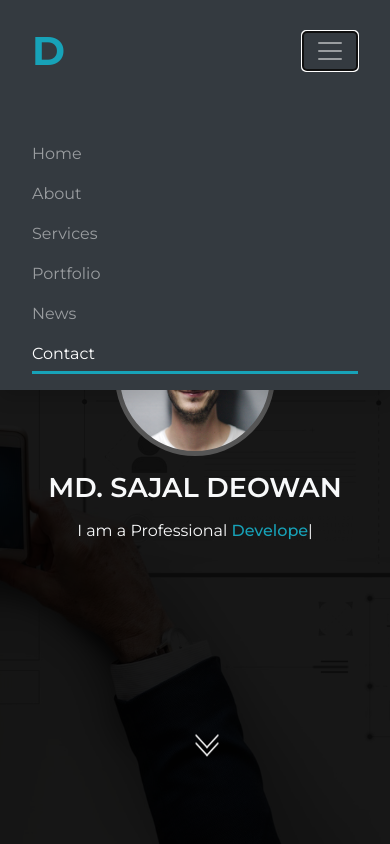
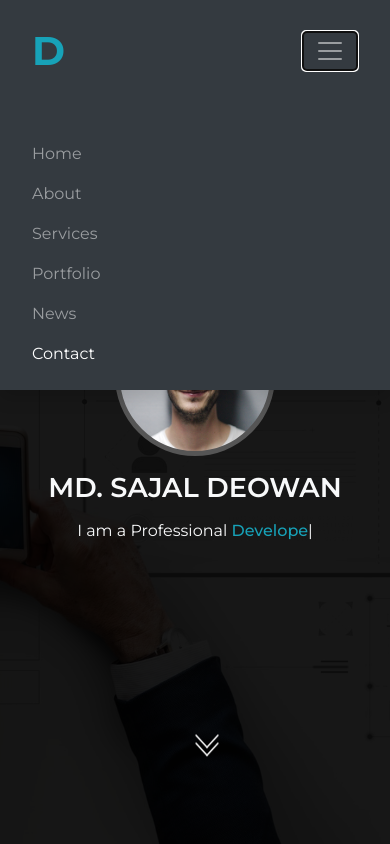
Before and after one commit to deowansajal/Personal_Website, a plain HTML site: page index.html in a window 390 px wide. Both pictures are taken after a click on the button 330 px from the left and 51 px from the top of the page. Shown: the top 844 px of the page. Drawn offline with nearby package versions, Linux system fonts and the light colour scheme; files whose address does not match are found by name.

Commit message:
Border Remove from Active Link

```diff
--- a/style.css
+++ b/style.css
@@ -351,6 +351,10 @@ p {
 
 /* Medium Device Start */
 @media (max-width: 768px) {
+	.active:before {
+		display: none !important;
+	}
+
 	h1 {
 		font-size: 2.5rem !important;
 	}
```
